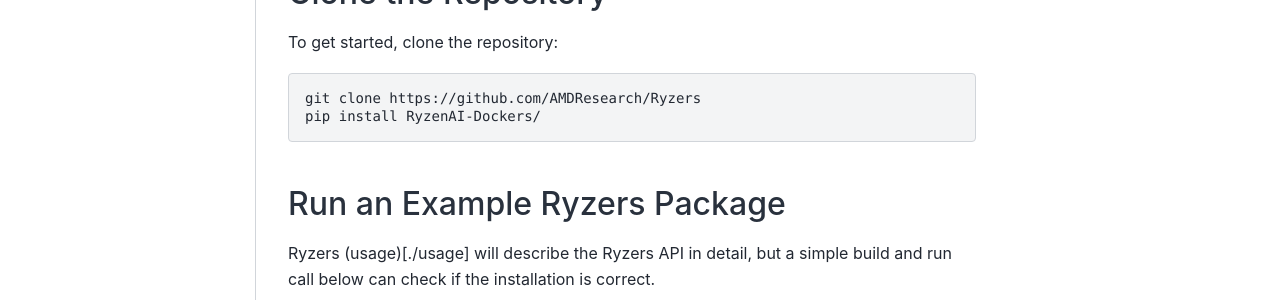
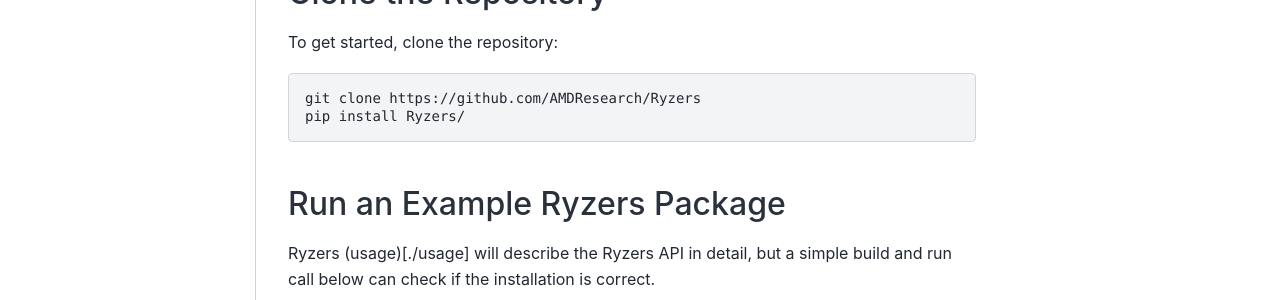
Before and after one commit to AMDResearch/Ryzers, a Jupyter Book: the page built from docs/installation.md, in a window 1280 px wide and 1042 px high. Shown: the part 435-735 px from the top of the window. Built offline with Jupyter Book 1.0.4 settings and Sphinx 7.4.7 and the Sphinx Book theme 1.1.4, drawn with Linux system fonts in a browser that asks for light colours.

Commit message:
final testing

````diff
--- a/docs/installation.md
+++ b/docs/installation.md
@@ -12,7 +12,7 @@
 
 ```bash
 git clone https://github.com/AMDResearch/Ryzers
-pip install RyzenAI-Dockers/
+pip install Ryzers/
 ```
 
 ## Run an Example Ryzers Package
````
Also changed, not shown: 1 other file.
